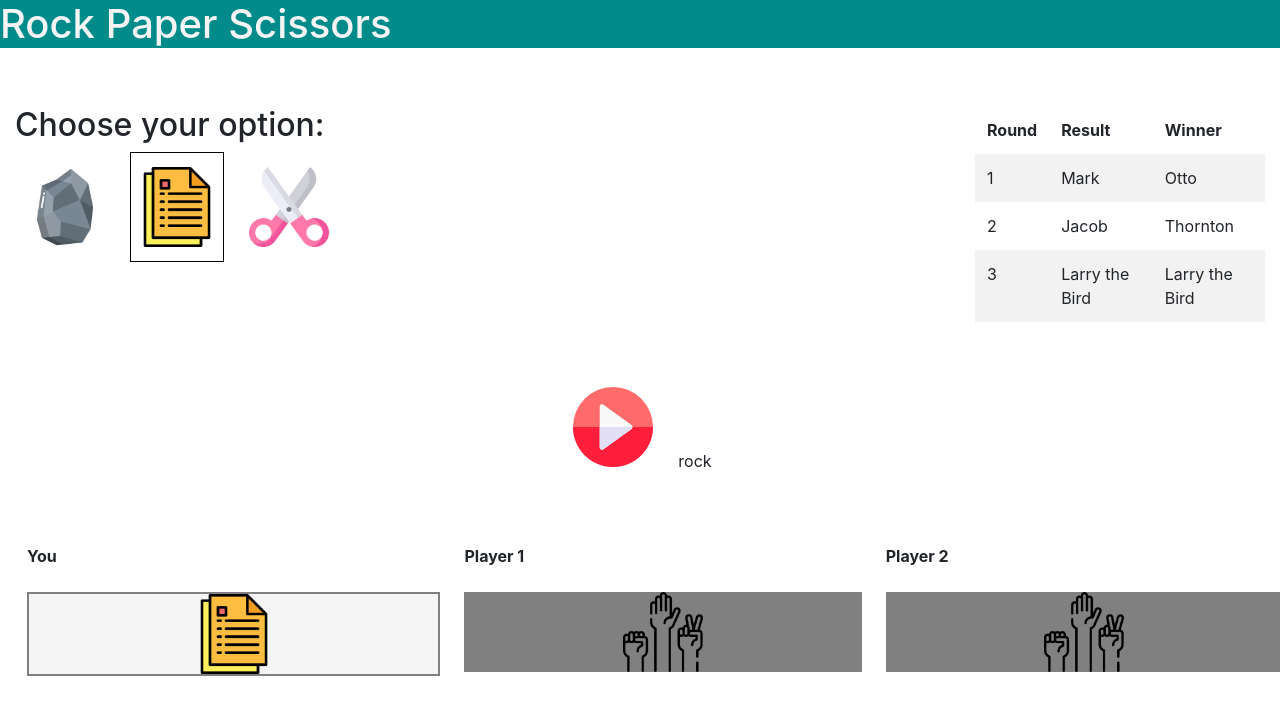
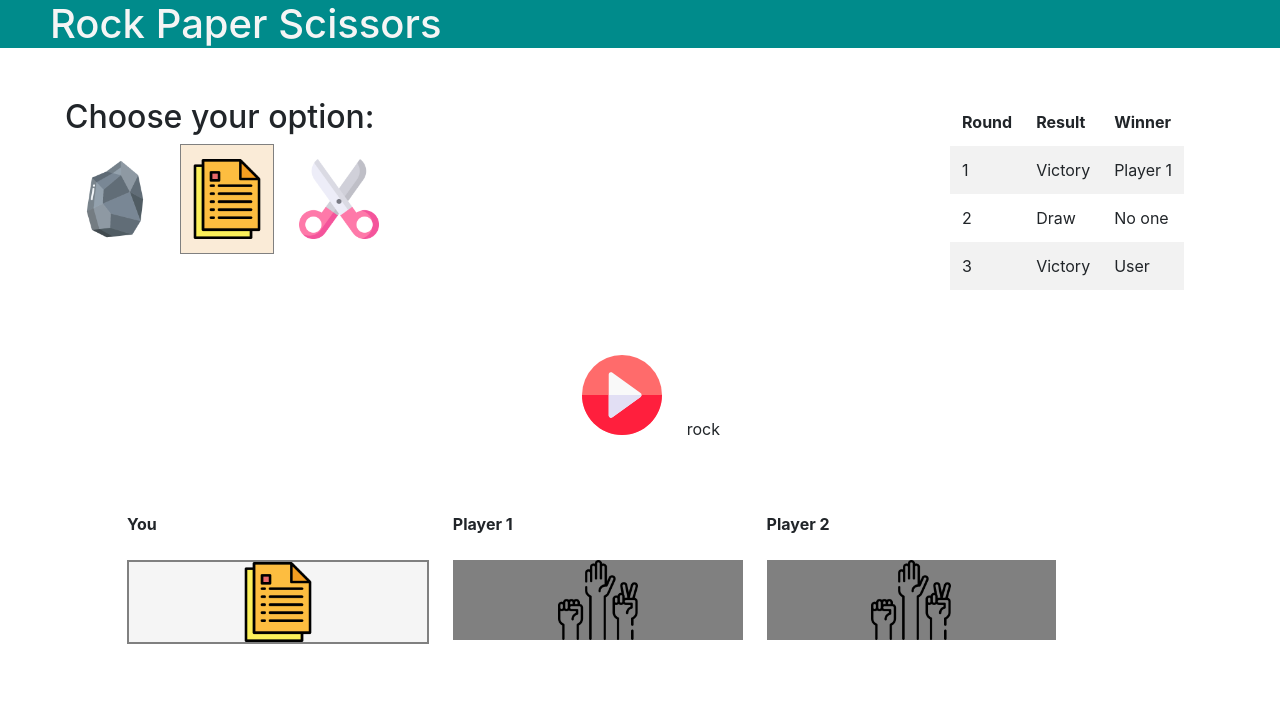
Before and after one commit to zakzc/rock_paper_scissors, a React (Create React App) app: page / in a window 1280 px wide. Shown: the top 714 px of the page. Built offline with nearby package versions, Linux system fonts and the light colour scheme.

Commit message:
Adds player 1 and 2 to the context handling

```diff
--- a/src/app/components/application.tsx
+++ b/src/app/components/application.tsx
@@ -9,19 +9,26 @@ interface AppContextInterface {
     userChoice: string
     setUserChoice: SetNewValue
     player1: string
+    setPlayer1: SetNewValue
+    player2: string
+    setPlayer2: SetNewValue
 }
 
 export const AppContext = createContext<AppContextInterface>({
     userChoice: '',
     setUserChoice: (value: string) => {},
     player1: '',
+    setPlayer1: (value: string) => {},
+    player2: '',
+    setPlayer2: (value: string) => {},
 })
 
 const Application: React.FC<React.ReactNode> = (props) => {
     const [userChoice, setUserChoice] = useState('paper')
-    const [player1] = useState('')
+    const [player1, setPlayer1] = useState('')
+    const [player2, setPlayer2] = useState('')
     return (
-        <AppContext.Provider value={{ userChoice, setUserChoice, player1 }}>
+        <AppContext.Provider value={{ userChoice, setUserChoice, player1, setPlayer1, player2, setPlayer2 }}>
             <Layout />
         </AppContext.Provider>
     )
--- a/src/app/components/header.tsx
+++ b/src/app/components/header.tsx
@@ -2,8 +2,8 @@ import React from 'react'
 
 const Header: React.FC = (): any => {
     return (
-        <header className="App-header">
-            <h1>Rock Paper Scissors</h1>
+        <header className="app-header">
+            <h1 className="app-text">Rock Paper Scissors</h1>
         </header>
     )
 }
--- a/src/app/components/playGame.tsx
+++ b/src/app/components/playGame.tsx
@@ -8,6 +8,7 @@ import getPlayerChoice from '../utils/playerChoice'
 
 const PlayGame: React.FC = (): any => {
     let myVal = getPlayerChoice()
+
     return (
         <div className="playGame ">
             <button className="button">
--- a/src/app/components/resultsTable.tsx
+++ b/src/app/components/resultsTable.tsx
@@ -15,18 +15,18 @@ const ResultsTable: React.FC = (): any => {
             <tbody>
                 <tr>
                     <td>1</td>
-                    <td>Mark</td>
-                    <td>Otto</td>
+                    <td>Victory</td>
+                    <td>Player 1</td>
                 </tr>
                 <tr>
                     <td>2</td>
-                    <td>Jacob</td>
-                    <td>Thornton</td>
+                    <td>Draw</td>
+                    <td>No one</td>
                 </tr>
                 <tr>
                     <td>3</td>
-                    <td>Larry the Bird</td>
-                    <td>Larry the Bird</td>
+                    <td>Victory</td>
+                    <td>User</td>
                 </tr>
             </tbody>
         </Table>
--- a/src/app/styles/_gameview.scss
+++ b/src/app/styles/_gameview.scss
@@ -1,5 +1,5 @@
 .game-view {
-    width: 100vw;
+    margin: 0 50px;
 }
 
 .winner {
--- a/src/app/styles/_header.scss
+++ b/src/app/styles/_header.scss
@@ -1,6 +1,10 @@
-.App-header {
+.app-header {
     background-color: darkcyan;
     color: whitesmoke;
     width: 100vw;
     top: 0;
 }
+
+.app-text {
+    margin: 0 50px;
+}
--- a/src/app/styles/_layout.scss
+++ b/src/app/styles/_layout.scss
@@ -21,5 +21,5 @@
 }
 
 .space-between-rows {
-    margin: 50px 0 50px 0;
+    margin: 50px 50px;
 }
--- a/src/app/styles/_play.scss
+++ b/src/app/styles/_play.scss
@@ -35,6 +35,7 @@
 }
 
 .button-selected {
-    background: transparent;
-    border: solid 1px black;
+    // background: transparent;
+    border: solid 1px gray;
+    background-color: antiquewhite;
 }
```
